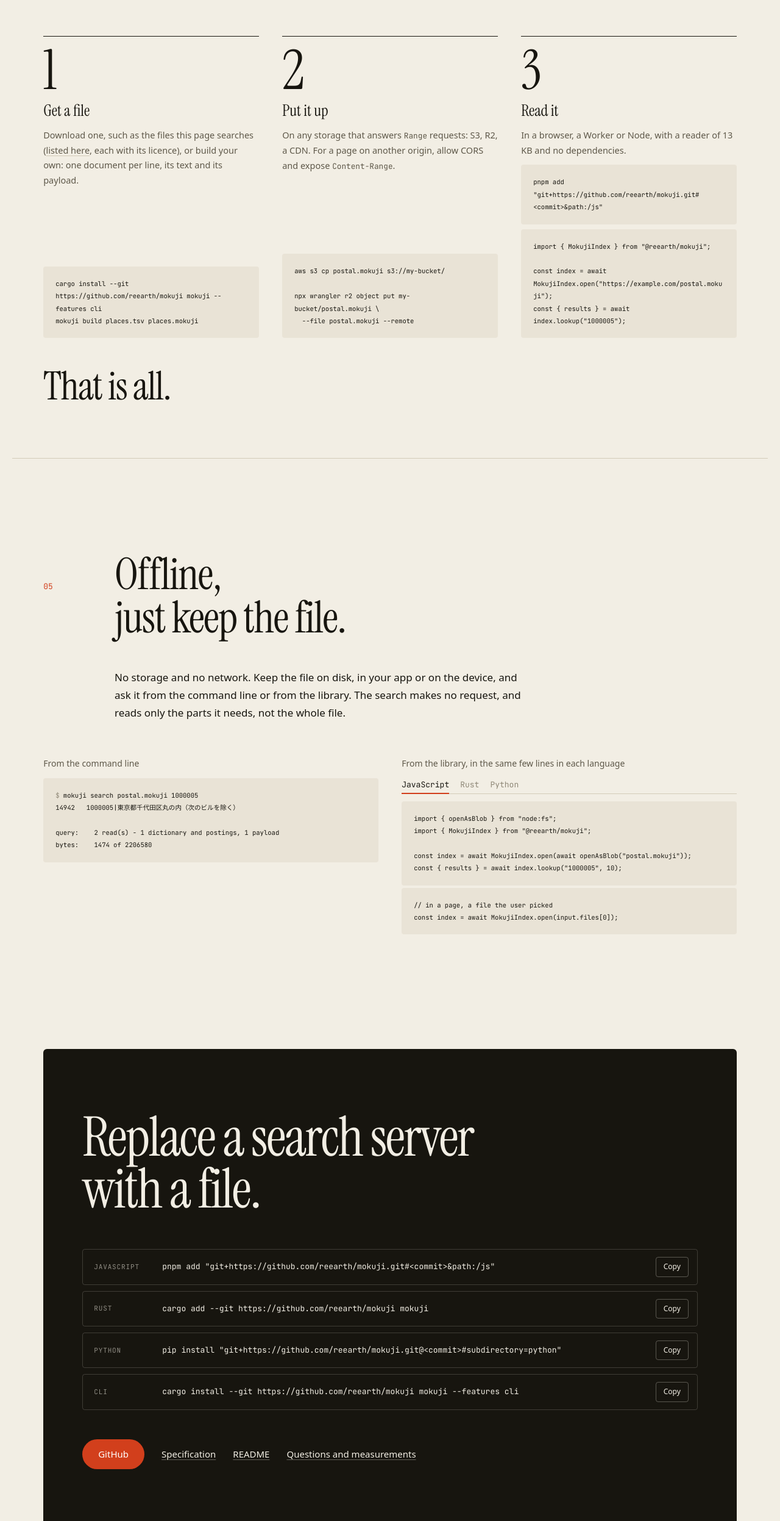
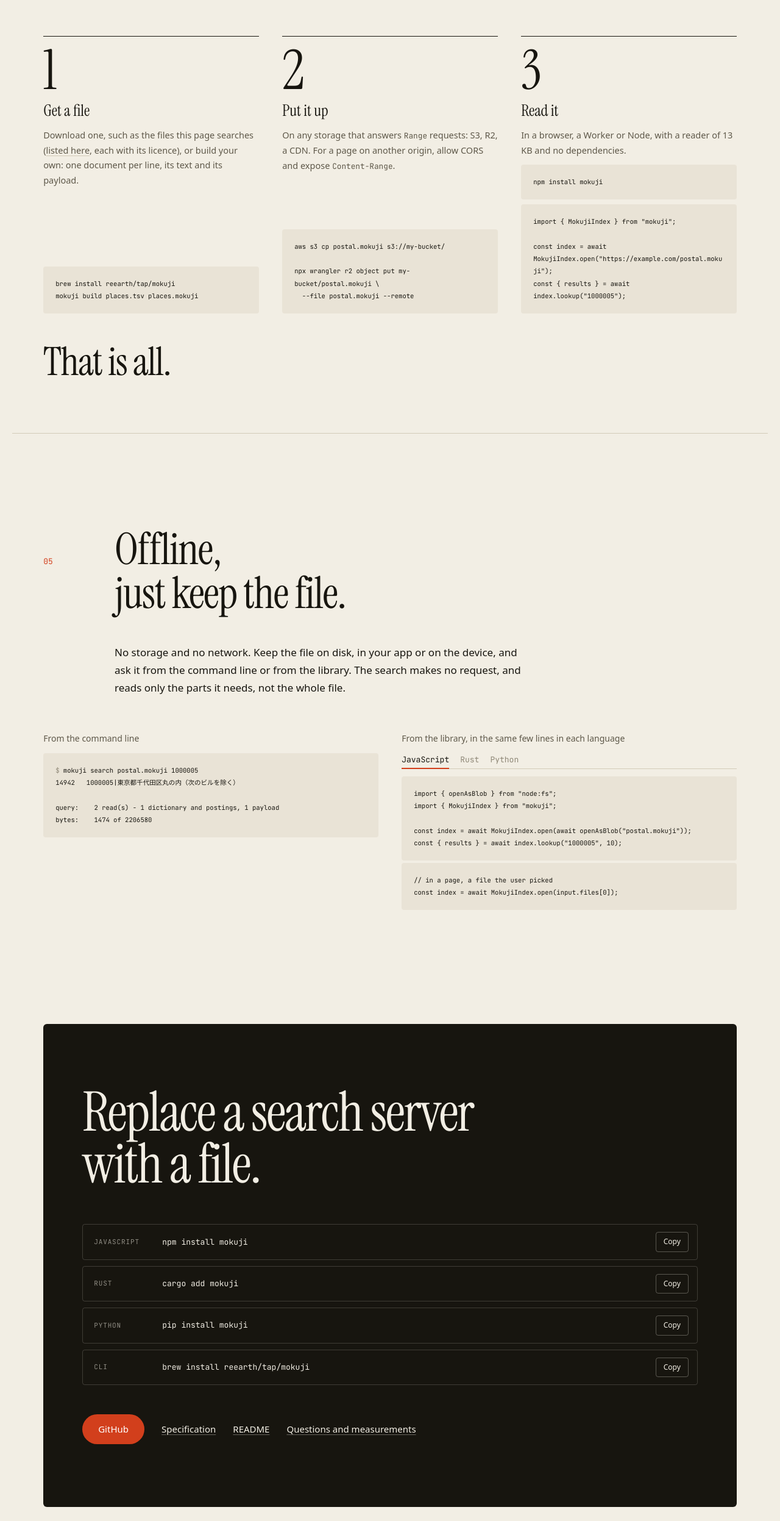
Before and after one commit to reearth/mokuji, a plain HTML site: page site/index.html in a window 1280 px wide. Shown: the part 4453-6947 px from the top of the page at 61% size. Drawn offline with Linux system fonts and the light colour scheme; files whose address does not match are found by name; a web font is replaced by a local one.

Commit message:
docs: install every package by name, as it will be published
The READMEs and the page told people to install from git, pinned to a
commit: pnpm add with a path into the repository, cargo add --git, pip
install with a subdirectory. Each package is now named for the registry it
will go to, and installed the way that registry installs: npm install
mokuji, cargo add mokuji, pip install mokuji, and brew install
reearth/tap/mokuji for the command. The three names are free on npm,
crates.io and PyPI today.

The npm package is mokuji rather than @reearth/mokuji, everywhere it is
named, and stays private until it is published. The crate, at the
repository's root, would otherwise package every tracked file, the other
readers, the page and the demos with it; it includes its sources, the
README, the specification and the licences, 53 files, and builds as
packaged. Its tests stay in the repository, since they read conformance/,
which every implementation shares.

```diff
--- a/demo/web/mokuji.js
+++ b/demo/web/mokuji.js
@@ -1,4 +1,4 @@
-// The reader lives in js/ as the @reearth/mokuji package. The pages here import
+// The reader lives in js/ as the mokuji package. The pages here import
 // its built output through this file, so that they and everything else read
 // Mokuji files with the same code. serve.py serves js/ for the browser.
 export * from "../../js/dist/index.js";
--- a/demo/web/package.json
+++ b/demo/web/package.json
@@ -2,5 +2,5 @@
   "name": "mokuji-web-demo",
   "private": true,
   "type": "module",
-  "description": "Pages that read Mokuji files in the browser. The reader itself is the @reearth/mokuji package in ../../js."
+  "description": "Pages that read Mokuji files in the browser. The reader itself is the mokuji package in ../../js."
 }
--- a/js/package.json
+++ b/js/package.json
@@ -1,5 +1,5 @@
 {
-  "name": "@reearth/mokuji",
+  "name": "mokuji",
   "version": "0.1.0",
   "description": "Read Mokuji files — a cloud-optimized search index — over HTTP range requests, in a browser, a worker or Node",
   "private": true,
--- a/js/src/index.ts
+++ b/js/src/index.ts
@@ -1,4 +1,4 @@
-// @reearth/mokuji — read Mokuji files over range requests, in a browser, a
+// mokuji — read Mokuji files over range requests, in a browser, a
 // worker or Node, with no dependencies. See SPEC.md and MANIFEST.md.
 
 export { MokujiIndex, MokujiCollection } from "./mokuji.js";
--- a/site/app.js
+++ b/site/app.js
@@ -1,5 +1,5 @@
 // The landing page's live parts. Every query here is answered in this page,
-// by @reearth/mokuji reading .mokuji files on object storage with range
+// by mokuji reading .mokuji files on object storage with range
 // requests. The only other request is /v1/datasets, once, to learn the
 // files' current URLs.
 //
--- a/site/index.html
+++ b/site/index.html
@@ -313,7 +313,7 @@
               <span lang="en">Download one, such as the files this page searches (<a href="https://places.reearth.land/v1/datasets">listed here</a>, each with its licence), or build your own: one document per line, its text and its payload.</span>
               <span lang="ja">このページが検索しているファイル（<a href="https://places.reearth.land/v1/datasets">一覧</a>。ライセンスも書いてあります）のようにダウンロードするか、自分で作ります。1行に1件、テキストとペイロード。</span>
             </p>
-            <pre class="code"><code>cargo install --git https://github.com/reearth/mokuji mokuji --features cli
+            <pre class="code"><code>brew install reearth/tap/mokuji
 mokuji build places.tsv places.mokuji</code></pre>
           </li>
           <li class="step">
@@ -335,8 +335,8 @@ npx wrangler r2 object put my-bucket/postal.mokuji \
               <span lang="en">In a browser, a Worker or Node, with a reader of 13 KB and no dependencies.</span>
               <span lang="ja">ブラウザでも Worker でも Node でも。13 KB の reader で、依存はありません。</span>
             </p>
-            <pre class="code"><code>pnpm add "git+https://github.com/reearth/mokuji.git#&lt;commit&gt;&amp;path:/js"</code></pre>
-            <pre class="code"><code>import { MokujiIndex } from "@reearth/mokuji";
+            <pre class="code"><code>npm install mokuji</code></pre>
+            <pre class="code"><code>import { MokujiIndex } from "mokuji";
 
 const index = await MokujiIndex.open("https://example.com/postal.mokuji");
 const { results } = await index.lookup("1000005");</code></pre>
@@ -382,7 +382,7 @@ bytes:    1474 of 2206580</code></pre>
             </div>
             <div class="code-tab" data-code="js">
               <pre class="code"><code>import { openAsBlob } from "node:fs";
-import { MokujiIndex } from "@reearth/mokuji";
+import { MokujiIndex } from "mokuji";
 
 const index = await MokujiIndex.open(await openAsBlob("postal.mokuji"));
 const { results } = await index.lookup("1000005", 10);</code></pre>
@@ -415,22 +415,22 @@ found = index.lookup("1000005", 10)</code></pre>
         <ul class="installs">
           <li>
             <span class="install-label">JavaScript</span>
-            <code>pnpm add "git+https://github.com/reearth/mokuji.git#&lt;commit&gt;&amp;path:/js"</code>
+            <code>npm install mokuji</code>
             <button type="button" class="copy"><span lang="en">Copy</span><span lang="ja">コピー</span></button>
           </li>
           <li>
             <span class="install-label">Rust</span>
-            <code>cargo add --git https://github.com/reearth/mokuji mokuji</code>
+            <code>cargo add mokuji</code>
             <button type="button" class="copy"><span lang="en">Copy</span><span lang="ja">コピー</span></button>
           </li>
           <li>
             <span class="install-label">Python</span>
-            <code>pip install "git+https://github.com/reearth/mokuji.git@&lt;commit&gt;#subdirectory=python"</code>
+            <code>pip install mokuji</code>
             <button type="button" class="copy"><span lang="en">Copy</span><span lang="ja">コピー</span></button>
           </li>
           <li>
             <span class="install-label">CLI</span>
-            <code>cargo install --git https://github.com/reearth/mokuji mokuji --features cli</code>
+            <code>brew install reearth/tap/mokuji</code>
             <button type="button" class="copy"><span lang="en">Copy</span><span lang="ja">コピー</span></button>
           </li>
         </ul>
```
Also changed, not shown: Cargo.toml (+17 -1 lines), README.md, conformance/README.md, demo/fuzzy/README.md, demo/web/README.md, js/README.md, js/dist/index.js, python/README.md, 2 other files.
